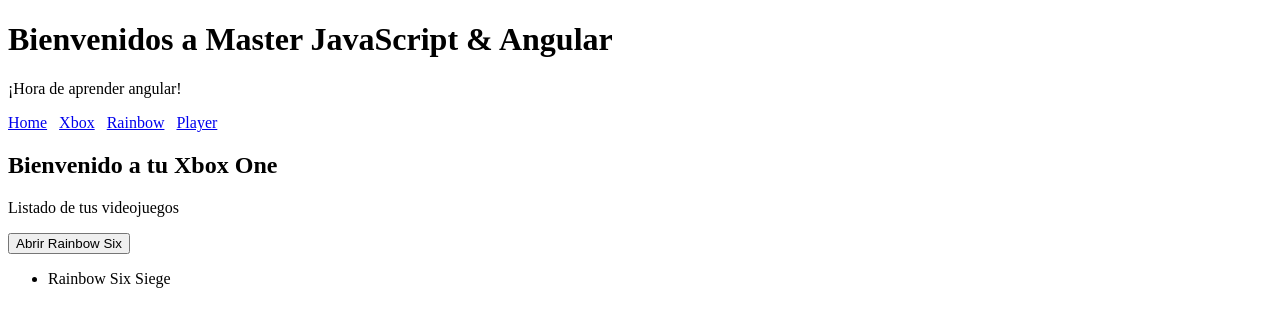
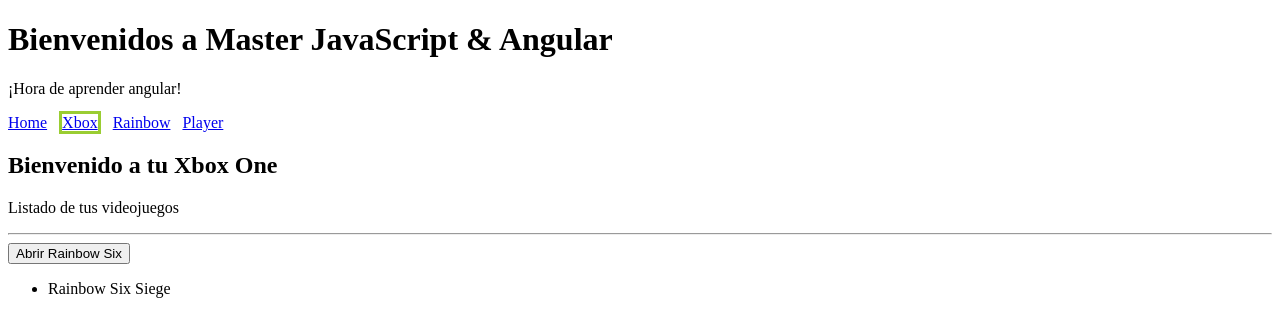
Before and after one commit to Juandieruiz/Master-JavaScript, an Angular app in the folder angular-learning/: page /xbox in a window 1280 px wide. Shown: the top 336 px of the page. Built offline with nearby package versions, Linux system fonts and the light colour scheme.

Commit message:
over nav

```diff
--- a/angular-learning/src/app/app-routing.module.ts
+++ b/angular-learning/src/app/app-routing.module.ts
@@ -6,7 +6,7 @@
 import { VideojuegoComponent } from './components/videojuego/videojuego.component';
 
 const routes: Routes = [
-  { path: '',
+  { path: 'home',
     component: HomeComponent,
   },
   { path: 'player',
--- a/angular-learning/src/app/app.component.css
+++ b/angular-learning/src/app/app.component.css
@@ -0,0 +1,3 @@
+.active{
+    border: 3px solid yellowgreen;
+}
--- a/angular-learning/src/app/app.component.html
+++ b/angular-learning/src/app/app.component.html
@@ -4,13 +4,13 @@
 <p>¡Hora de aprender angular!</p>
 
 <nav>
-    <a [routerLink]="['/']">Home</a>
+    <a [routerLink]="['/home']" [routerLinkActive]="['active']">Home</a>
     &nbsp;
-    <a [routerLink]="['/xbox']">Xbox</a>
+    <a [routerLink]="['/xbox']" [routerLinkActive]="['active']">Xbox</a>
     &nbsp;
-    <a [routerLink]="['/rainbow']">Rainbow</a>
+    <a [routerLink]="['/rainbow']" [routerLinkActive]="['active']">Rainbow</a>
     &nbsp;
-    <a [routerLink]="['/player']">Player</a>
+    <a [routerLink]="['/player']" [routerLinkActive]="['active']">Player</a>
 
 </nav>
 
--- a/angular-learning/src/app/app.component.ts
+++ b/angular-learning/src/app/app.component.ts
@@ -7,11 +7,7 @@
 })
 export class AppComponent {
   public title = 'Master JavaScript & Angular';
-  public mostrarVideojuegos: boolean = false;
 
-  Xbox(value: any) {
-    this.mostrarVideojuegos = value;
-  }
 
 
 }
--- a/angular-learning/src/app/components/videojuego/videojuego.component.html
+++ b/angular-learning/src/app/components/videojuego/videojuego.component.html
@@ -1,15 +1,15 @@
 <h2>{{titulo}}</h2>
 <p>{{listado}}</p>
-
-<!-- <button (click)="Xbox(false)" *ngIf="mostrarVideojuegos">Apagar Xbox</button>
+<!-- TODO: Connect Check
+<button (click)="Xbox(false)" *ngIf="mostrarVideojuegos">Apagar Xbox</button>
 <button (click)="Xbox(true)" *ngIf="!mostrarVideojuegos">Encender Xbox</button>
 
-    Probando Hook de ngOnDestroy
 
 <div id="videojuego">
     <app-videojuego *ngIf="mostrarVideojuegos"></app-videojuego>
 
 </div> -->
+<hr>
 <button (click)="elegirJuegoRainbow(false)" *ngIf="mostrarRainbowSixSiege">Cerrar Rainbow Six</button>
 <button (click)="elegirJuegoRainbow(true)"*ngIf="!mostrarRainbowSixSiege">Abrir Rainbow Six</button>
 
--- a/angular-learning/src/app/components/videojuego/videojuego.component.ts
+++ b/angular-learning/src/app/components/videojuego/videojuego.component.ts
@@ -9,10 +9,14 @@
       public titulo: string;
       public listado:string;
       public mostrarRainbowSixSiege: boolean = false;
+      public mostrarVideojuegos: boolean = false;
+
+
 
       constructor() {
         this.titulo = 'Bienvenido a tu Xbox One';
         this.listado = 'Listado de tus videojuegos';
+
         // Se ejecuta antes de que se cargue el componente
         // console.log('Constructor EJECUTADO...');
       }
@@ -20,10 +24,9 @@
         this.titulo = 'Bienvenido a Rainbow Six Siege';
         this.mostrarRainbowSixSiege = value
       }
-
-
-
-
+      Xbox(value: any) {
+        this.mostrarVideojuegos = value;
+      }
 
       ngOnInit(): void {
         // Se ejecuta después de que se cargue el componente
```
